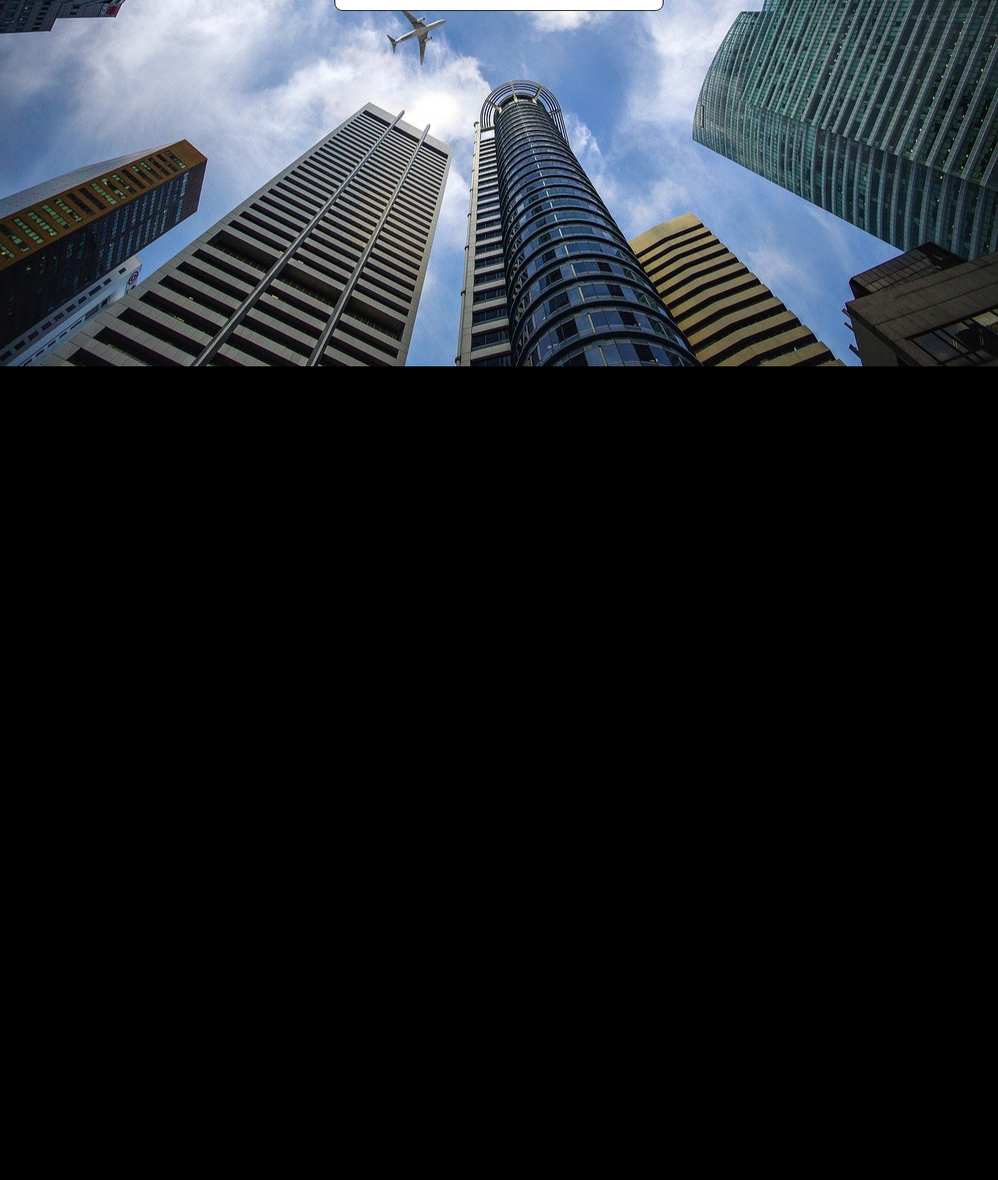
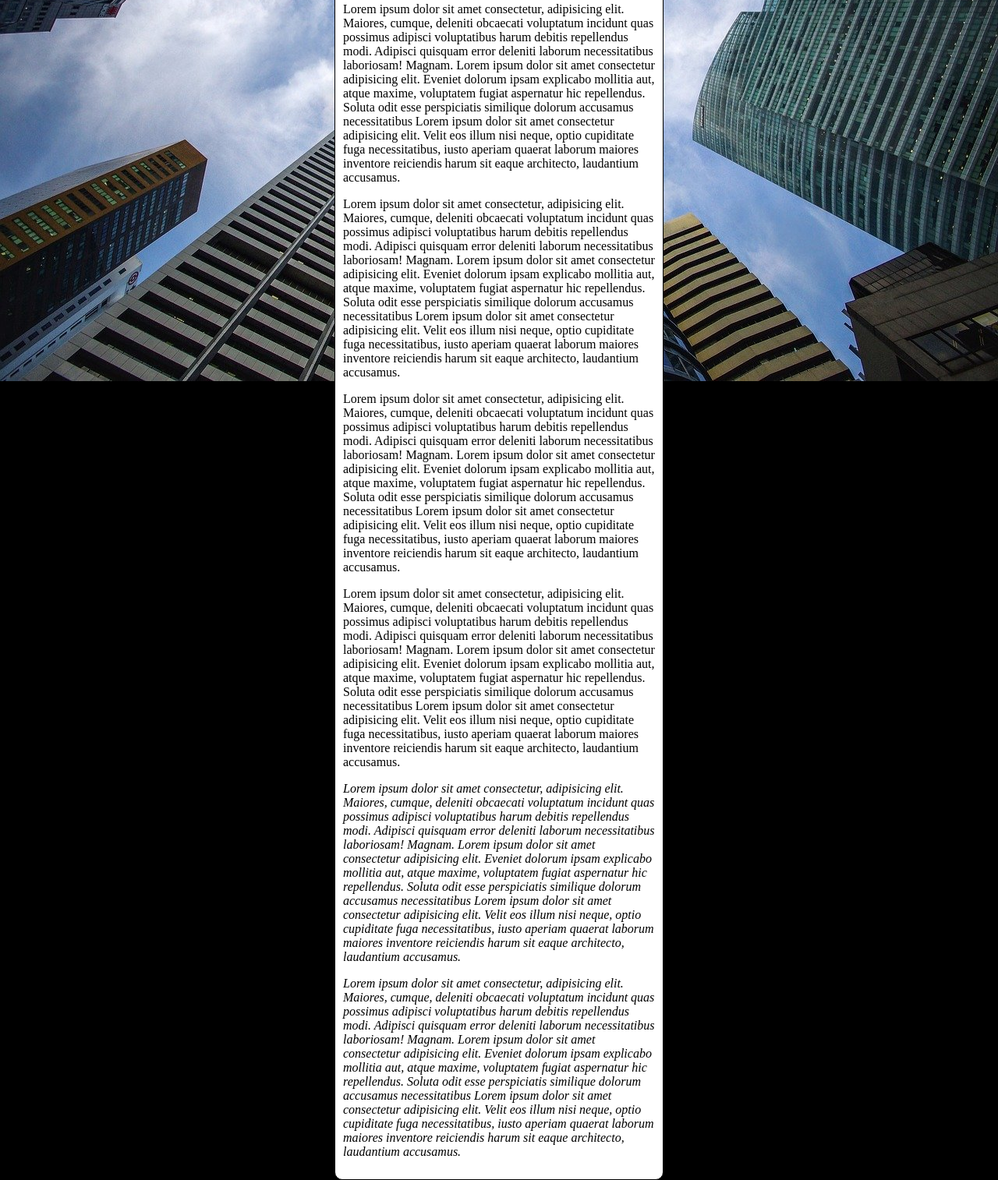
Before and after one commit to FranciscoLaFox/HTML5-CSS3, a plain HTML site: page Exercício/022/fundo006.html in a window 1280 px wide. Shown: the part 346-1860 px from the top of the page at 78% size. Before the commit the page ends 816 px from the top, so only its background shows below. Drawn offline with Linux system fonts and the light colour scheme.

Commit message:
Update fundo006.html

```diff
--- a/Exercício/022/fundo006.html
+++ b/Exercício/022/fundo006.html
@@ -28,6 +28,12 @@
     <main>
         <h1>Teste de imagem de fundo</h1>
         <p>Lorem ipsum dolor sit amet consectetur, adipisicing elit. Maiores, cumque, deleniti obcaecati voluptatum incidunt quas possimus adipisci voluptatibus harum debitis repellendus modi. Adipisci quisquam error deleniti laborum necessitatibus laboriosam! Magnam. Lorem ipsum dolor sit amet consectetur adipisicing elit. Eveniet dolorum ipsam explicabo mollitia aut, atque maxime, voluptatem fugiat aspernatur hic repellendus. Soluta odit esse perspiciatis similique dolorum accusamus necessitatibus Lorem ipsum dolor sit amet consectetur adipisicing elit. Velit eos illum nisi neque, optio cupiditate fuga necessitatibus, iusto aperiam quaerat laborum maiores inventore reiciendis harum sit eaque architecto, laudantium accusamus.</p>
+        <p>Lorem ipsum dolor sit amet consectetur, adipisicing elit. Maiores, cumque, deleniti obcaecati voluptatum incidunt quas possimus adipisci voluptatibus harum debitis repellendus modi. Adipisci quisquam error deleniti laborum necessitatibus laboriosam! Magnam. Lorem ipsum dolor sit amet consectetur adipisicing elit. Eveniet dolorum ipsam explicabo mollitia aut, atque maxime, voluptatem fugiat aspernatur hic repellendus. Soluta odit esse perspiciatis similique dolorum accusamus necessitatibus Lorem ipsum dolor sit amet consectetur adipisicing elit. Velit eos illum nisi neque, optio cupiditate fuga necessitatibus, iusto aperiam quaerat laborum maiores inventore reiciendis harum sit eaque architecto, laudantium accusamus.</p>
+        <p>Lorem ipsum dolor sit amet consectetur, adipisicing elit. Maiores, cumque, deleniti obcaecati voluptatum incidunt quas possimus adipisci voluptatibus harum debitis repellendus modi. Adipisci quisquam error deleniti laborum necessitatibus laboriosam! Magnam. Lorem ipsum dolor sit amet consectetur adipisicing elit. Eveniet dolorum ipsam explicabo mollitia aut, atque maxime, voluptatem fugiat aspernatur hic repellendus. Soluta odit esse perspiciatis similique dolorum accusamus necessitatibus Lorem ipsum dolor sit amet consectetur adipisicing elit. Velit eos illum nisi neque, optio cupiditate fuga necessitatibus, iusto aperiam quaerat laborum maiores inventore reiciendis harum sit eaque architecto, laudantium accusamus.</p>
+        <p>Lorem ipsum dolor sit amet consectetur, adipisicing elit. Maiores, cumque, deleniti obcaecati voluptatum incidunt quas possimus adipisci voluptatibus harum debitis repellendus modi. Adipisci quisquam error deleniti laborum necessitatibus laboriosam! Magnam. Lorem ipsum dolor sit amet consectetur adipisicing elit. Eveniet dolorum ipsam explicabo mollitia aut, atque maxime, voluptatem fugiat aspernatur hic repellendus. Soluta odit esse perspiciatis similique dolorum accusamus necessitatibus Lorem ipsum dolor sit amet consectetur adipisicing elit. Velit eos illum nisi neque, optio cupiditate fuga necessitatibus, iusto aperiam quaerat laborum maiores inventore reiciendis harum sit eaque architecto, laudantium accusamus.</p>
+        <p>Lorem ipsum dolor sit amet consectetur, adipisicing elit. Maiores, cumque, deleniti obcaecati voluptatum incidunt quas possimus adipisci voluptatibus harum debitis repellendus modi. Adipisci quisquam error deleniti laborum necessitatibus laboriosam! Magnam. Lorem ipsum dolor sit amet consectetur adipisicing elit. Eveniet dolorum ipsam explicabo mollitia aut, atque maxime, voluptatem fugiat aspernatur hic repellendus. Soluta odit esse perspiciatis similique dolorum accusamus necessitatibus Lorem ipsum dolor sit amet consectetur adipisicing elit. Velit eos illum nisi neque, optio cupiditate fuga necessitatibus, iusto aperiam quaerat laborum maiores inventore reiciendis harum sit eaque architecto, laudantium accusamus.</p>
+        <var>       <p>Lorem ipsum dolor sit amet consectetur, adipisicing elit. Maiores, cumque, deleniti obcaecati voluptatum incidunt quas possimus adipisci voluptatibus harum debitis repellendus modi. Adipisci quisquam error deleniti laborum necessitatibus laboriosam! Magnam. Lorem ipsum dolor sit amet consectetur adipisicing elit. Eveniet dolorum ipsam explicabo mollitia aut, atque maxime, voluptatem fugiat aspernatur hic repellendus. Soluta odit esse perspiciatis similique dolorum accusamus necessitatibus Lorem ipsum dolor sit amet consectetur adipisicing elit. Velit eos illum nisi neque, optio cupiditate fuga necessitatibus, iusto aperiam quaerat laborum maiores inventore reiciendis harum sit eaque architecto, laudantium accusamus.</p>
+        <var>       <p>Lorem ipsum dolor sit amet consectetur, adipisicing elit. Maiores, cumque, deleniti obcaecati voluptatum incidunt quas possimus adipisci voluptatibus harum debitis repellendus modi. Adipisci quisquam error deleniti laborum necessitatibus laboriosam! Magnam. Lorem ipsum dolor sit amet consectetur adipisicing elit. Eveniet dolorum ipsam explicabo mollitia aut, atque maxime, voluptatem fugiat aspernatur hic repellendus. Soluta odit esse perspiciatis similique dolorum accusamus necessitatibus Lorem ipsum dolor sit amet consectetur adipisicing elit. Velit eos illum nisi neque, optio cupiditate fuga necessitatibus, iusto aperiam quaerat laborum maiores inventore reiciendis harum sit eaque architecto, laudantium accusamus.</p></var></var>
     </main>
 </body>
 </html>
```
